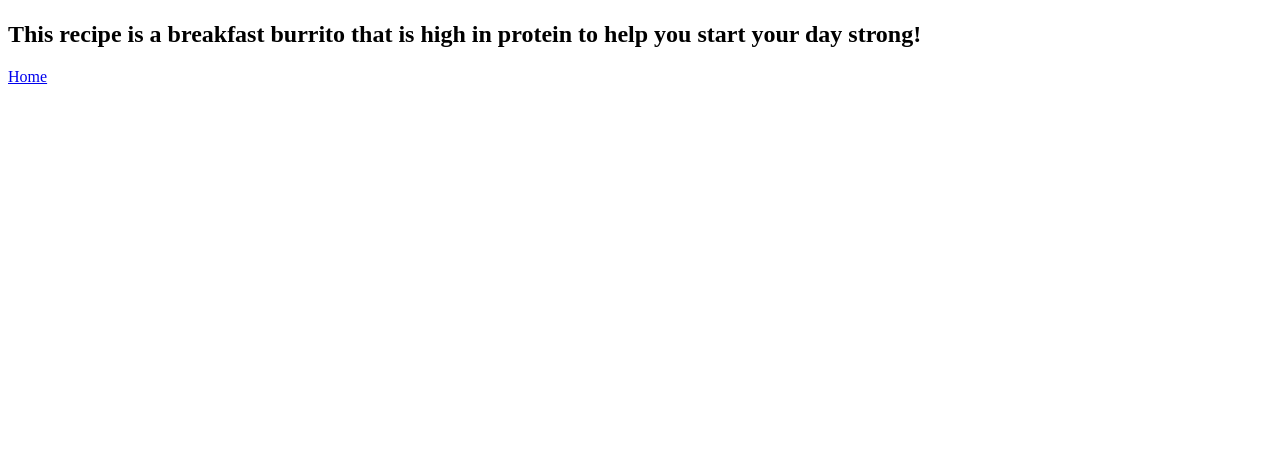
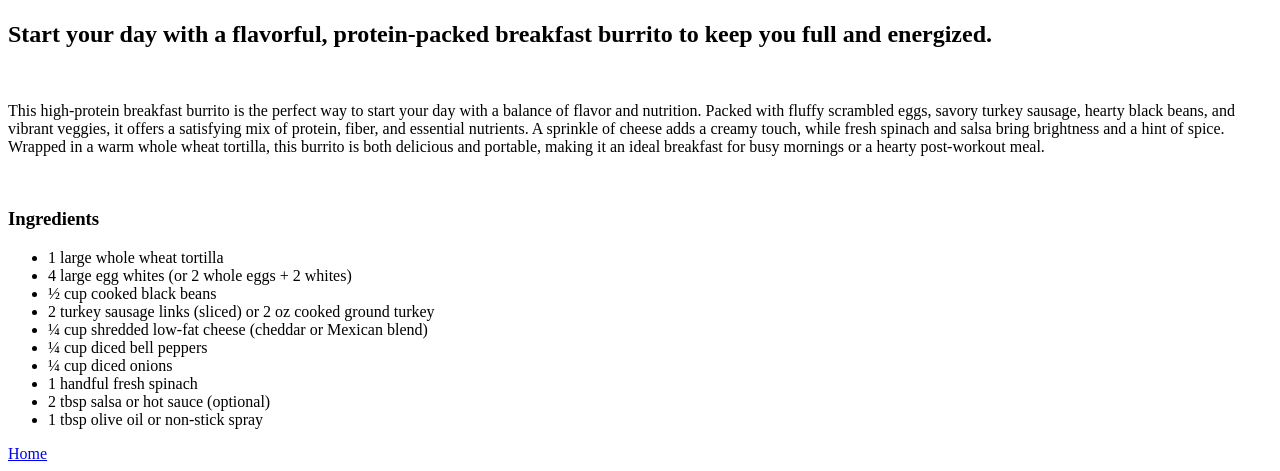
Before and after one commit to ethan90210/odin-recipes, a plain HTML site: page recipes/Breakfastburrito.html in a window 1280 px wide. Shown: the part 383-854 px from the top of the page. Before the commit the page ends 800 px from the top, so only its background shows below. Drawn offline with Linux system fonts and the light colour scheme.

Commit message:
added ingredients list and changed h2 under image

```diff
--- a/recipes/Breakfastburrito.html
+++ b/recipes/Breakfastburrito.html
@@ -8,8 +8,24 @@
 <body>
     <h1>High Protein Breakfast Burrito</h1>
     <img src="https://whatmollymade.com/wp-content/uploads/2024/09/high-protein-breakfast-burrito-17.jpg" alt="Image of a protein breakfast burrito" height="300px">
-     <h2>This recipe is a breakfast burrito that is high in protein to help you start your day strong!</h2>
+    <h2>Start your day with a flavorful, protein-packed breakfast burrito to keep you full and energized.</h2>
+    <br>
+    <p>This high-protein breakfast burrito is the perfect way to start your day with a balance of flavor and nutrition. Packed with fluffy scrambled eggs, savory turkey sausage, hearty black beans, and vibrant veggies, it offers a satisfying mix of protein, fiber, and essential nutrients. A sprinkle of cheese adds a creamy touch, while fresh spinach and salsa bring brightness and a hint of spice. Wrapped in a warm whole wheat tortilla, this burrito is both delicious and portable, making it an ideal breakfast for busy mornings or a hearty post-workout meal.</p>
+    <br>
+    <h3>Ingredients</h3>
+    <ul>
+        <li>1 large whole wheat tortilla</li>
+        <li>4 large egg whites (or 2 whole eggs + 2 whites)</li>
+        <li>½ cup cooked black beans</li>
+        <li>2 turkey sausage links (sliced) or 2 oz cooked ground turkey</li>
+        <li>¼ cup shredded low-fat cheese (cheddar or Mexican blend)</li>
+        <li>¼ cup diced bell peppers</li>
+        <li>¼ cup diced onions</li>
+        <li>1 handful fresh spinach</li>
+        <li>2 tbsp salsa or hot sauce (optional)</li>
+        <li>1 tbsp olive oil or non-stick spray</li>
+    </ul>
+    <a href="../index.html">Home</a>
 
-    <a href="../index.html">Home</a>
 </body>
 </html
```
